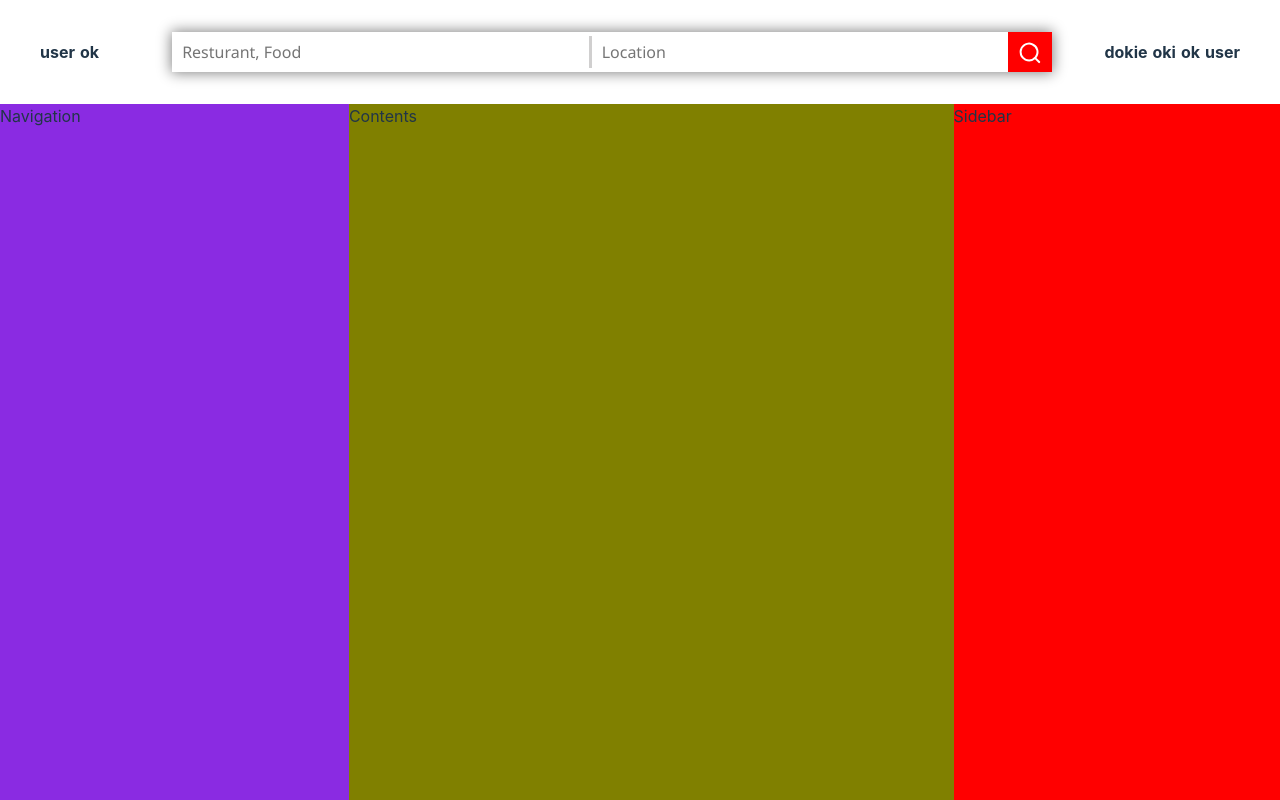
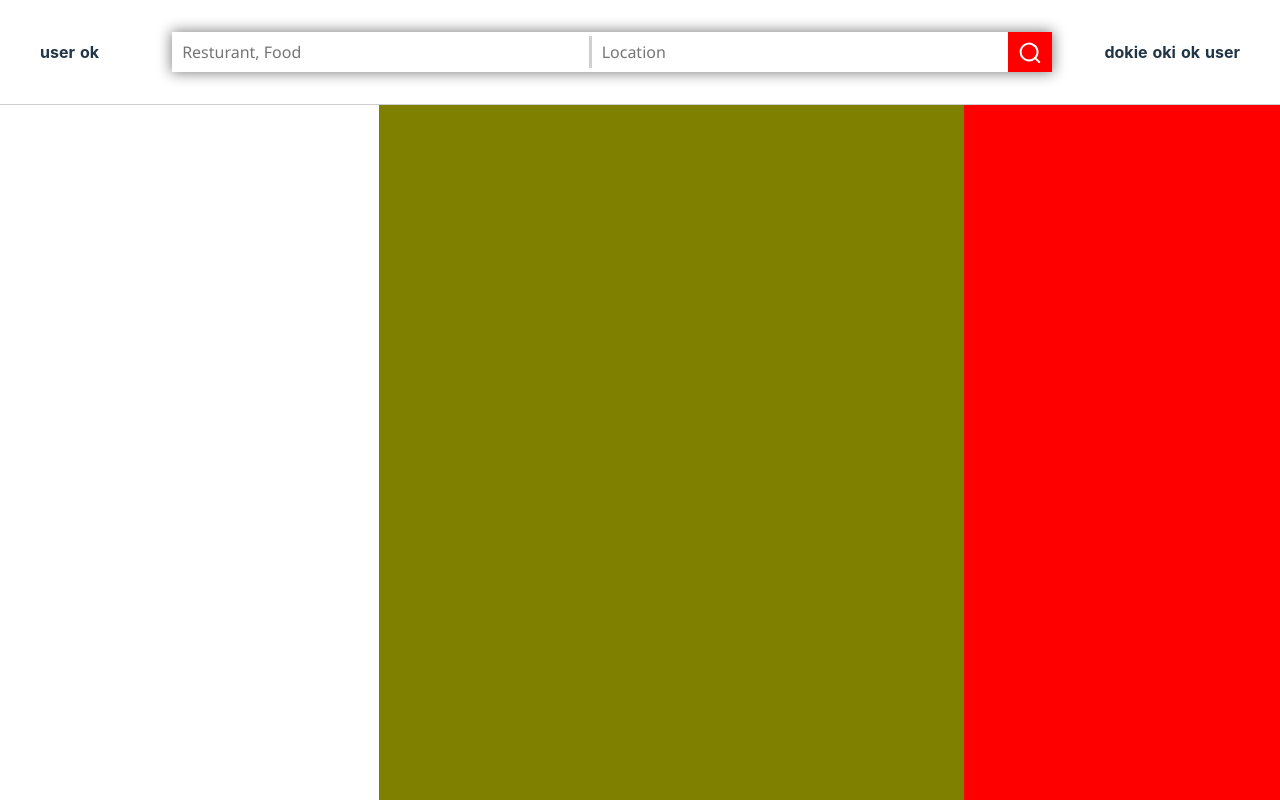
Before and after one commit to KaziMuktadirAhmed/Rate-My-Food, a React (Vite) app in the folder react-app/: page /search in a window 1280 px wide. Shown: the top 800 px of the page. Built offline with nearby package versions, Linux system fonts and the light colour scheme.

Commit message:
Adds sticky topbar (altho it's not a very good implementation)

```diff
--- a/react-app/src/components/Navigation/Navigation.module.css
+++ b/react-app/src/components/Navigation/Navigation.module.css
@@ -0,0 +1,5 @@
+.container {
+  padding-left: 2.5em;
+  display: flex;
+  flex-direction: column;
+}
--- a/react-app/src/components/Navigation/Navigation.tsx
+++ b/react-app/src/components/Navigation/Navigation.tsx
@@ -1,6 +1,8 @@
+import styles from "./Navigation.module.css";
+
 function Navigation() {
   return (
-    <div>
+    <div className={styles.container}>
       <p>Navigation</p>
     </div>
   );
--- a/react-app/src/components/Topbar/Topbar.module.css
+++ b/react-app/src/components/Topbar/Topbar.module.css
@@ -2,6 +2,8 @@
   height: 13vh;
   width: 100%;
   margin: 0;
+  position: fixed;
+  border-bottom: 1px solid rgb(208, 207, 207);
   background-color: white;
   align-items: center;
   display: grid;
--- a/react-app/src/pages/Search/Search.module.css
+++ b/react-app/src/pages/Search/Search.module.css
@@ -24,7 +24,7 @@
 }
 
 .content_navigation {
-  background-color: blueviolet;
+  background-color: white;
   grid-area: navigation;
 }
 
```
